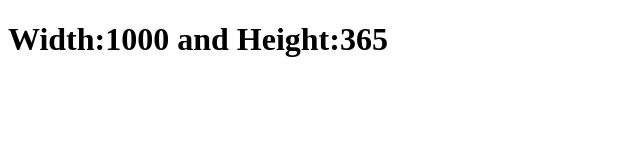
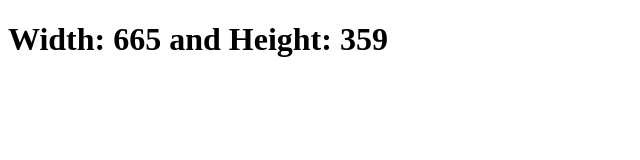
Before and after one commit to acciojob/screen-size-Arijitnaskar12, a website: page main.html in a window 1280 px wide. Shown: the whole page, without its empty margins (0-640 px from the left). Drawn offline with Linux system fonts and the light colour scheme.

Commit message:
created a submission

```diff
--- a/main.html
+++ b/main.html
@@ -9,7 +9,7 @@
 <body>
 	<!-- the entire body must be written by student -->
 	<div id="sizeInfo">
-		<h1>Width:1000 and Height:365</h1>
+		<h1>Width: 665 and Height: 359</h1>
 	</div>
     <script type="text/javascript" src="./script.js">
 </script>
--- a/script.js
+++ b/script.js
@@ -7,5 +7,5 @@
 	// divElement.append(sizeElement);
 	// 	document.body.append(divElement);
 	window.onresize=function(){
-		sizeElement.innerText=`Width:${window.innerWidth} and Height:${window.innerHeight}`;
+		sizeElement.innerText=`Width: ${window.innerWidth} and Height: ${window.innerHeight}`;
 	};
```
